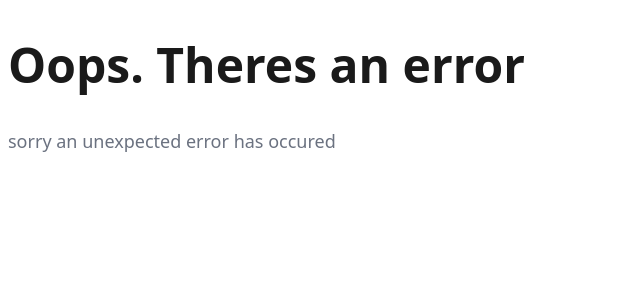
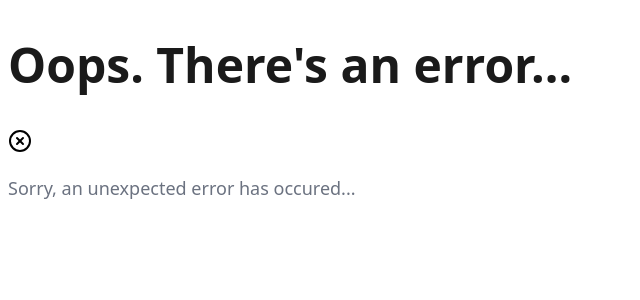
Before and after one commit to davebott-dev/Shopping_Cart, a React (Vite) app: page /shop in a window 1280 px wide. Shown: the top 300 px of the page, without its empty margins (0-640 px from the left). Built offline with nearby package versions, Linux system fonts and the light colour scheme.

Commit message:
began formatting error page

```diff
--- a/src/errorpage.jsx
+++ b/src/errorpage.jsx
@@ -1,13 +1,15 @@
 import {useRouteError} from "react-router-dom"
+import {CircleX} from 'lucide-react'
 
 function ErrorPage() {
     const error = useRouteError();
     console.log(error);
 
     return (
-        <div>
-            <h1>Oops. Theres an error</h1>
-            <p>sorry an unexpected error has occured</p>
+        <div className="error">
+            <h1>Oops. There&apos;s an error...</h1>
+            <CircleX className="errorLogo"/>
+            <p>Sorry, an unexpected error has occured...</p>
         </div>
     )
 }
```
